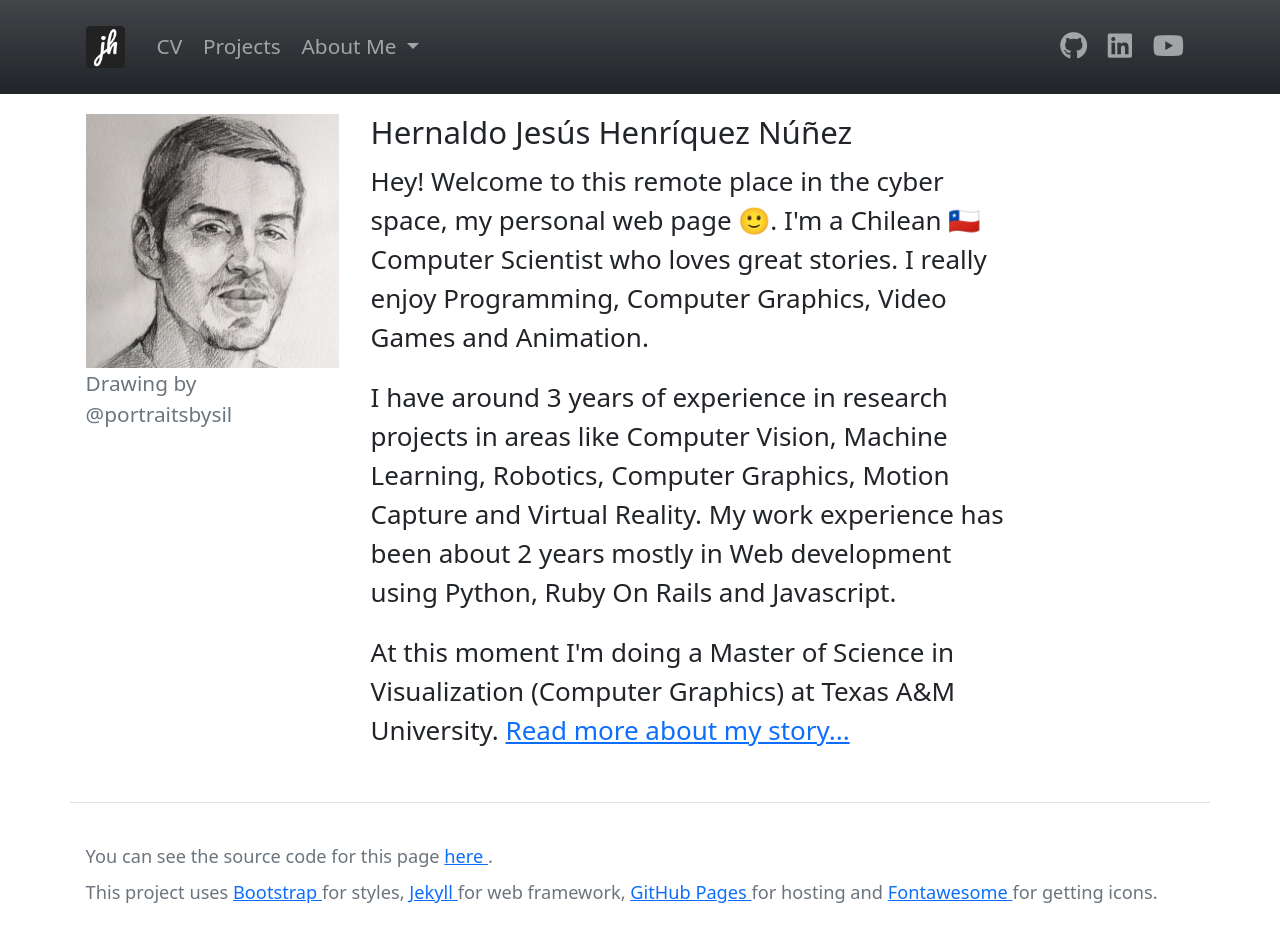
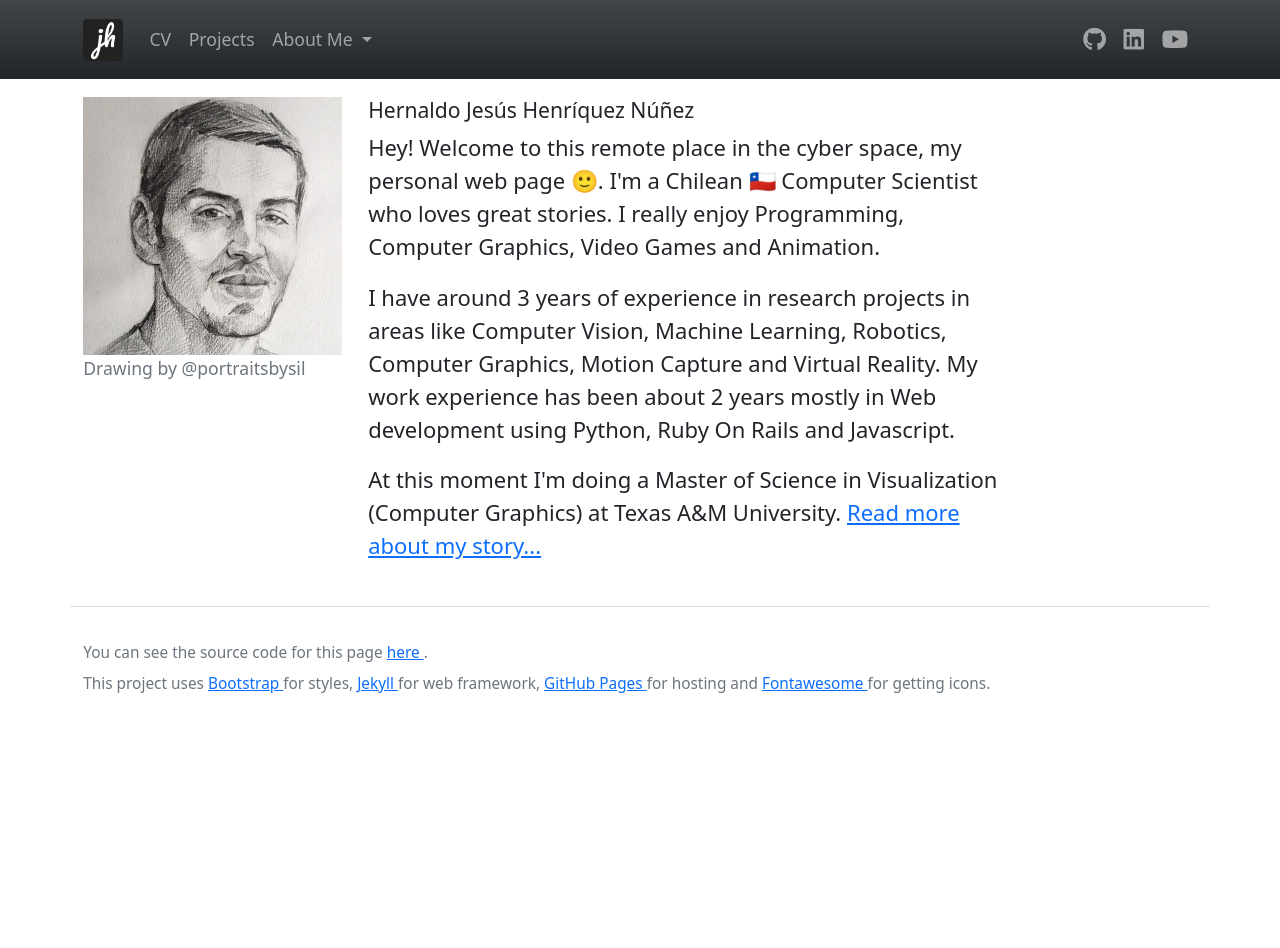
Before and after one commit to HenrYxZ/henryxz.github.io, a Jekyll site: the page built from index.html, in a window 1280 px wide. Built offline with Jekyll 4.4.1, drawn with Linux system fonts in a browser that asks for light colours; nearby versions of some CDN libraries; after the commit the page ends 900 px from its top, so only the background shows below that.

Commit message:
style: smaller font size

```diff
--- a/assets/css/main.scss
+++ b/assets/css/main.scss
@@ -7,11 +7,11 @@ html {
 }
 
 h1 {
-  font-size: 1.5rem;
+  font-size: 1.2rem;
 }
 
 h2 {
-  font-size: 1.4rem;
+  font-size: 1.1rem;
 }
 
 li {
@@ -20,19 +20,19 @@ li {
 
 @media (min-width: 576px) {
   html {
-    font-size: 1.1rem;
+    font-size: 1rem;
   }
 }
 
 @media (min-width: 768px) {
   html {
-    font-size: 1.2rem;
+    font-size: 1rem;
   }
 }
 
 @media (min-width: 992px) {
   html {
-    font-size: 1.3rem;
+    font-size: 1.1rem;
   }
   p, figcaption {
     font-weight: lighter;
```
